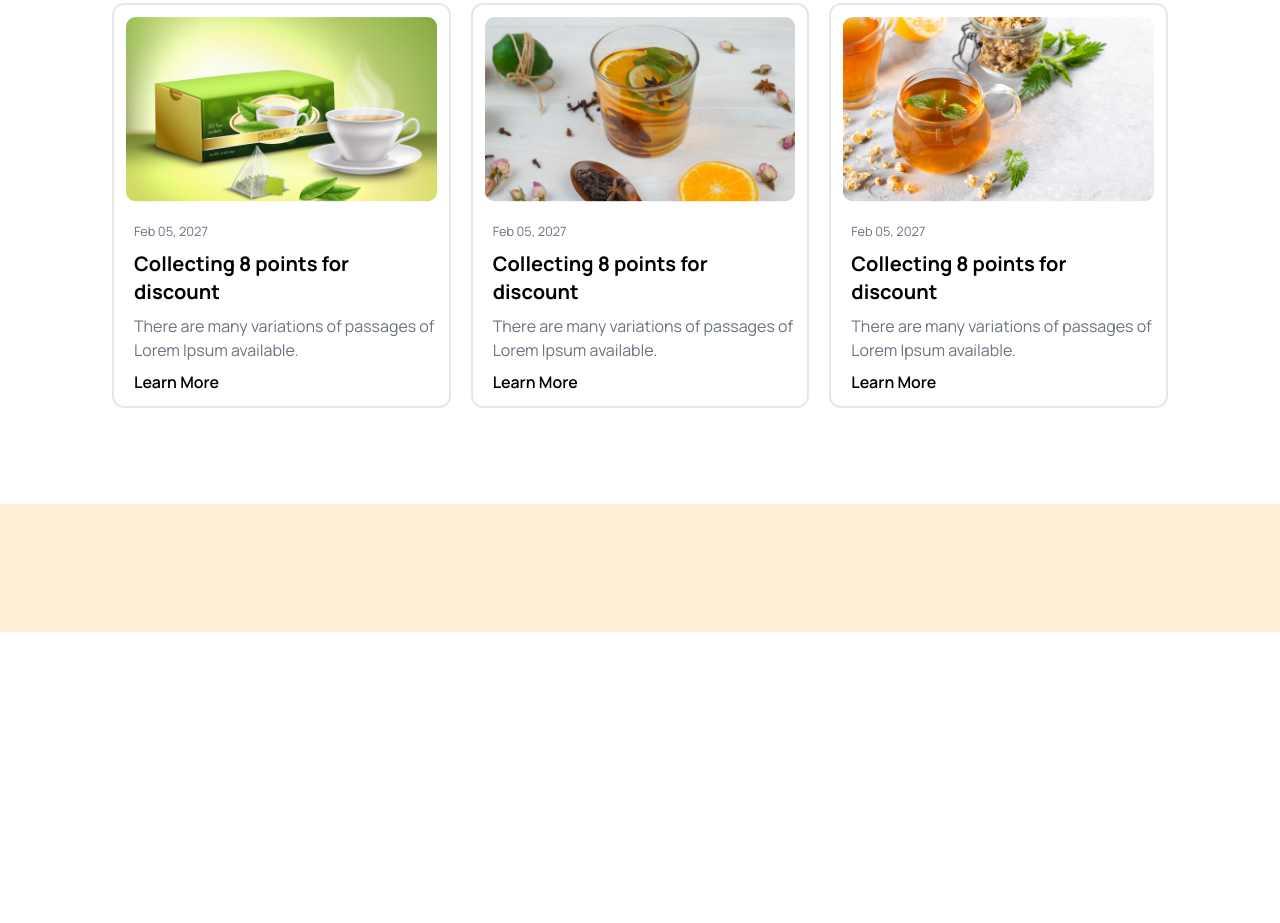
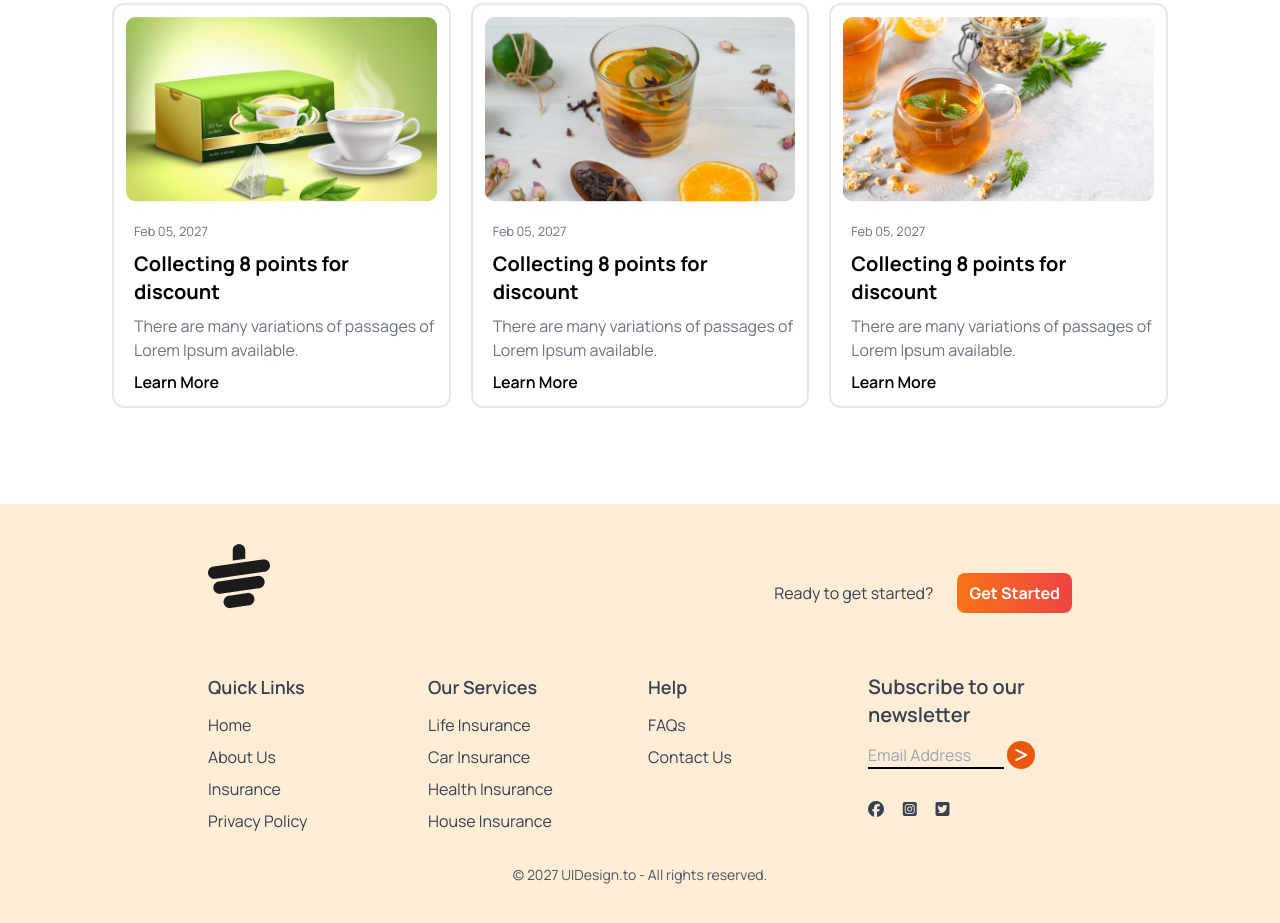
Before and after one commit to Uzzal-Mistry/tea_house, a plain HTML site: page index.html in a window 1280 px wide. Shown: the part 2697-3620 px from the top of the page. Before the commit the page ends 3329 px from the top, so only its background shows below. Drawn offline with nearby package versions, Linux system fonts and the light colour scheme.

Commit message:
footer section done

```diff
--- a/index.html
+++ b/index.html
@@ -270,7 +270,8 @@
             <!-- text section -->
             <div class="text-center">
                 <h1 class="font-extrabold text-5xl">News & Events</h1>
-                <p class=" w-full md:w-10/12 mx-auto text-gray-500 my-10">There are many variations of passages of Lorem Ipsum
+                <p class=" w-full md:w-10/12 mx-auto text-gray-500 my-10">There are many variations of passages of Lorem
+                    Ipsum
                     available, but the majority have suffered
                     alteration in some form, by injected humour, or randomised words which don't look even slightly
                     believable. </p>
@@ -323,7 +324,88 @@
     </main>
 
     <!-- footer section -->
-    <footer class="bg-orange-100 h-32 text-gray-700 py-10 px-4 md:px-16">
+    <footer class="bg-orange-100 text-gray-700 py-10 px-4 md:px-16">
+        <div class="w-9/12  mx-auto">
+
+            <!-- logo -->
+            <div class="mb-8 flex justify-between">
+                <img class="mb-8" src="images/cup.png" alt="">
+                <div class="flex  items-center gap-2">
+                    <h4 class="pr-4">Ready to get started?</h4>
+                    <button
+                        class="bg-gradient-to-r  from-orange-500 to-red-500 px-3 py-2 rounded-lg text-white font-bold">Get
+                        Started</button>
+
+                </div>
+            </div>
+
+            <!-- links -->
+            <div class="grid grid-cols-1 md:grid-cols-2 lg:grid-cols-4 gap-4">
+                <!-- first column -->
+                <div>
+                    <h3 class="font-semibold text-lg mb-3 ">Quick Links</h3>
+                    <ul class="space-y-2">
+                        <li><a class="hover:text-orange-600" href="#">Home</a></li>
+                        <li><a class="hover:text-orange-600" href="#">About Us</a></li>
+                        <li><a class="hover:text-orange-600" href="#">Insurance</a></li>
+                        <li><a class="hover:text-orange-600" href="#">Privacy Policy</a></li>
+                    </ul>
+                </div>
+
+
+                <!--Second column  -->
+                <div>
+                    <h3 class="font-semibold text-lg mb-3 ">Our Services</h3>
+                    <ul class="space-y-2">
+                        <li><a class="hover:text-orange-600" href="#">Life Insurance</a></li>
+                        <li><a class="hover:text-orange-600" href="#">Car Insurance</a></li>
+                        <li><a class="hover:text-orange-600" href="#">Health Insurance</a></li>
+                        <li><a class="hover:text-orange-600" href="#">House Insurance</a></li>
+                    </ul>
+                </div>
+
+
+                <!-- Third column -->
+                <div>
+                    <h3 class="font-semibold text-lg mb-3 ">Help</h3>
+                    <ul class="space-y-2">
+                        <li><a class="hover:text-orange-600" href="#">FAQs</a></li>
+                        <li><a class="hover:text-orange-600" href="#">Contact Us</a></li>
+
+                    </ul>
+                </div>
+
+                <!-- fourth column -->
+                 <div>
+                    <h3 class="font-semibold text-xl mb-3">Subscribe to our newsletter</h3>
+                    <div class="flex flex-col space-y-2">
+                        <div>
+                            <input type="text" placeholder="Email Address" class="bg-transparent border-b-2 border-black w-4/6 ">
+                            <i class="fa-solid fa-greater-than w-7 h-7 bg-orange-600 rounded-full text-white justify-center items-center inline-flex"></i>
+                            <div class="flex justify-between w-2/5 mb-2 mt-8">
+                                <i class="fa-brands fa-facebook"></i>
+                                <i class="fa-brands fa-square-instagram"></i>
+                                <i class="fa-brands fa-square-twitter"></i>
+
+                            </div>
+                        </div>
+
+                    </div>
+                 </div>
+
+            </div>
+
+
+            <!--Copyright Section  -->
+            <div class="text-center pt-4 mt-4">
+                <p class="text-sm text-gray-600">
+                    © 2027 UIDesign.to - All rights reserved.
+
+                </p>
+
+            </div>
+
+        </div>
 
     </footer>
 
```
